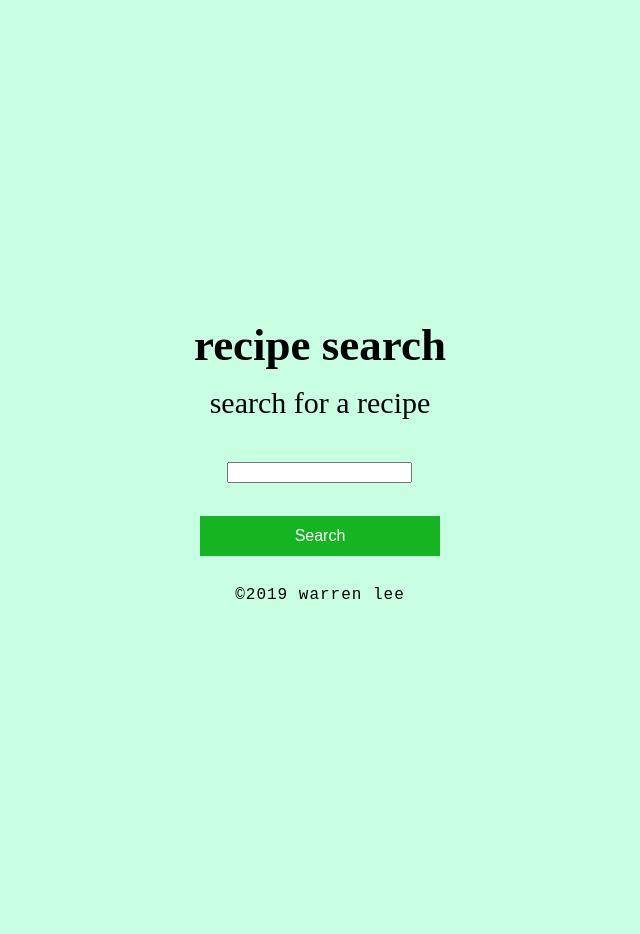
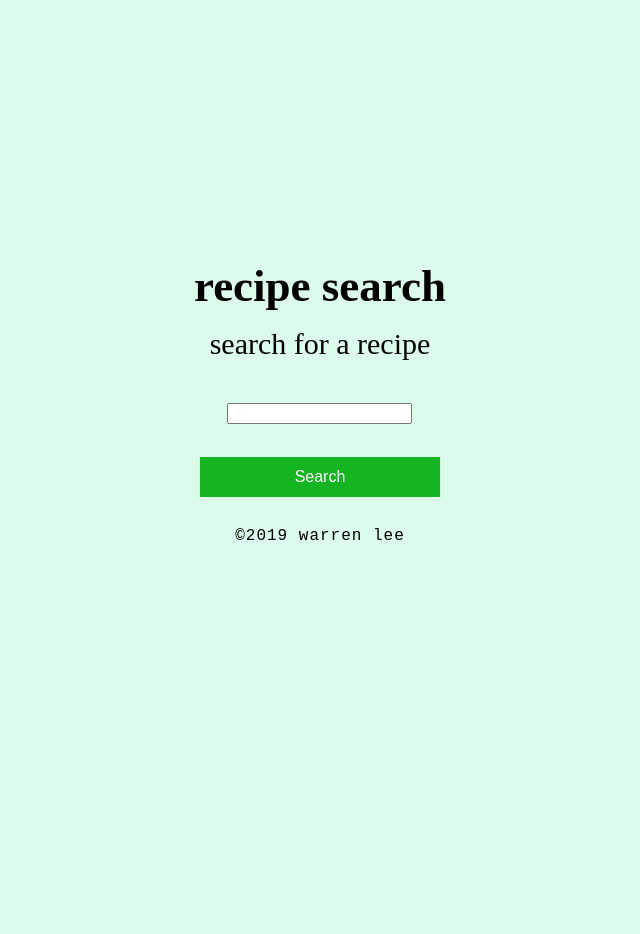
Before and after one commit to warrendlee1/Recipe-Web-App, a Python web app: template templates/form.html in a window 1280 px wide. Shown: the whole page, without its empty margins (328-968 px from the left). After the commit the page ends 540 px from the top, so only its background shows below. Run offline with Jinja, Linux system fonts and the light colour scheme; the template is opened without the code that fills it, so the values that code supplies are empty.

Commit message:
add styling

```diff
--- a/styles/recipe.css
+++ b/styles/recipe.css
@@ -1,6 +1,6 @@
 body {
     display:grid;
-    height: 100%;
+    height: 100vh;
     width: 100%;
     grid-template-rows: 1fr 1fr 1fr;
     grid-template-columns: 1fr 1fr 1fr;
@@ -8,7 +8,7 @@ body {
     text-align: center;
     font-family: futura;
     font-size: 30px;
-    background-color: rgb(200, 255, 227);
+    background-color: rgb(219, 251, 235);
 }
 
 h1{
@@ -31,6 +31,11 @@ h1{
 
 #recipe_list {
     font-size: 16px;
+    width: 100%;
+    height: 150%;
+    overflow: scroll;
+    margin: 0px;
+
 }
 
 #search_button {
--- a/templates/recipe.html
+++ b/templates/recipe.html
@@ -22,7 +22,8 @@
 
         </section>
 
-        <p><a href = "/">Search Again</a></p>
+
     </section>
+    <p><a href = "/">Search Again</a></p>
 </body>
 </html>
```
